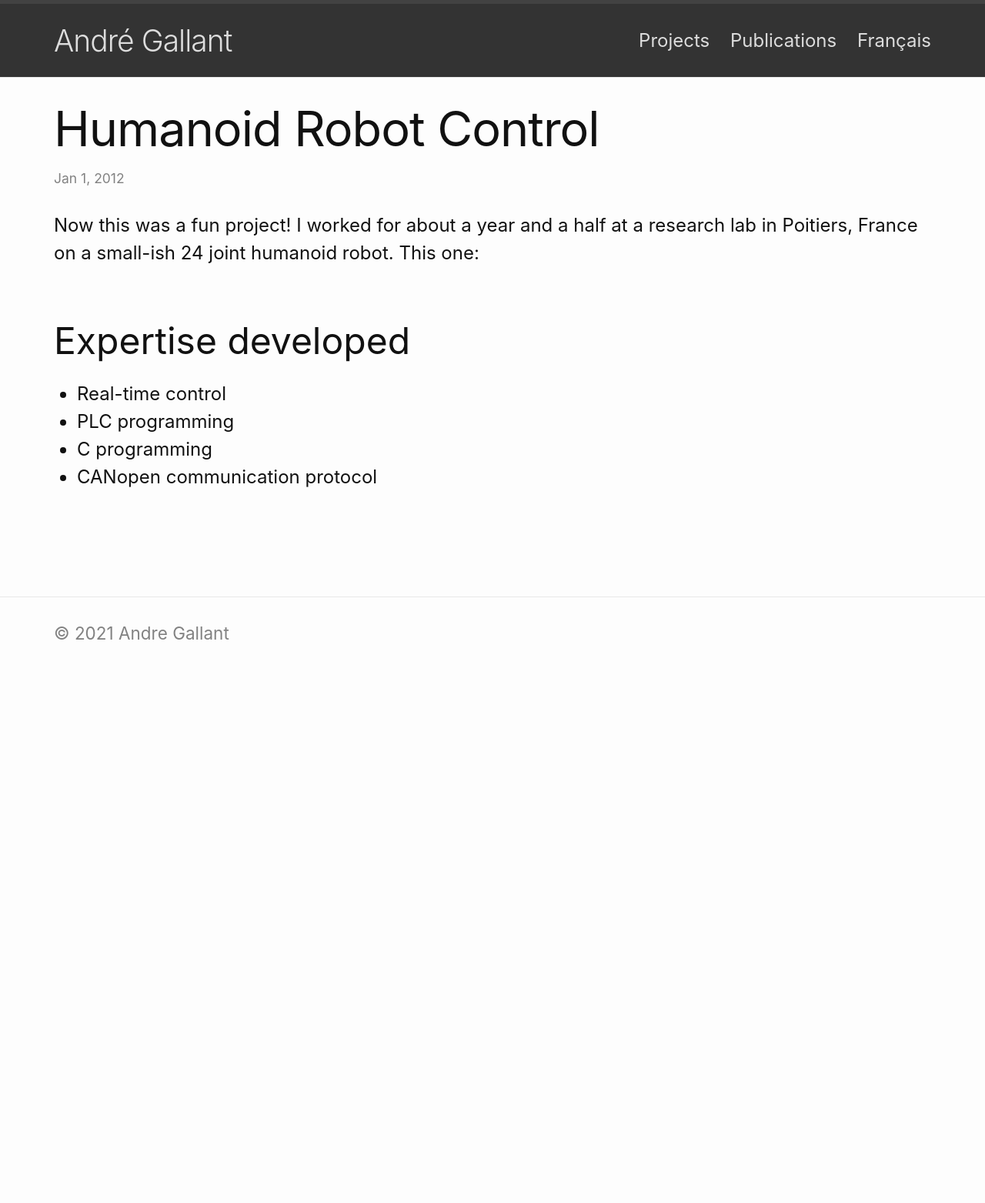
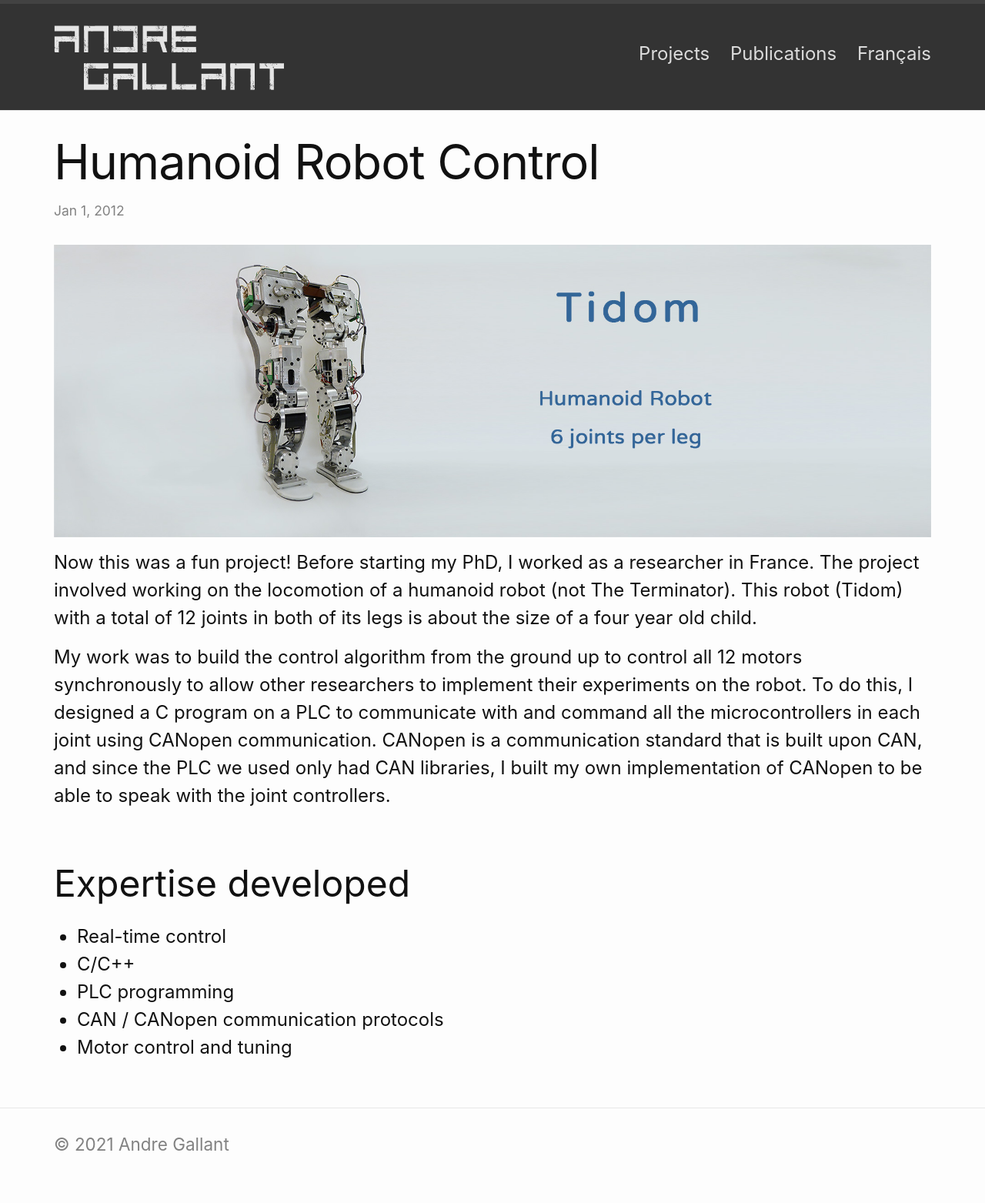
Before and after one commit to gallantandre/gallantandre.github.io, a Jekyll site: the page built from _posts/2012-01-01-humanoid.md, in a window 1280 px wide. Shown: the whole page at 77% size. Built offline with Jekyll 4.4.1, drawn with Linux system fonts in a browser that asks for light colours; our own code applies the rules of GitHub Pages for plain Markdown files; before the commit the page ends 900 px from its top, so only the background shows below that.

Commit message:
Add humanoid pages, and change header image.

```diff
--- a/_includes/header.html
+++ b/_includes/header.html
@@ -10,9 +10,9 @@
     {%- assign page_paths = site.header_pages | default: default_paths -%}
     {%- assign titles_size = site.pages | map: 'title' | join: '' | size -%}
     {%- if lang == 'en' -%}
-    <a class="site-title" rel="author" href="{{ "/" | relative_url }}">André Gallant</a>
+    <a class="site-title" rel="author" href="{{ "/" | relative_url }}"><img src={{ "/assets/images/Andre gallant logo.png" | relative_url }} style="max-width: 300px;"></a>
     {%- else -%}
-    <a class="site-title" rel="author" href="{{ "/accueil" | relative_url }}">André Gallant</a>
+    <a class="site-title" rel="author" href="{{ "/accueil" | relative_url }}"><img src={{ "/assets/images/Andre gallant logo.png" | relative_url }} style="max-width: 300px;"></a>
     {%- endif -%}
 
     <nav class="site-nav">
--- a/_posts/2012-01-01-humanoid.md
+++ b/_posts/2012-01-01-humanoid.md
@@ -4,14 +4,15 @@ lang: en
 content_type: project
 ---
 
-Now this was a fun project! I worked for about a year and a half at a research lab in Poitiers, France on a small-ish 24 joint humanoid robot. This one:
+![Tidom]({{ "assets/images/tidom-large.jpg" | relative_url }})
 
+Now this was a fun project! Before starting my PhD, I worked as a researcher in France. The project involved working on the locomotion of a humanoid robot (not The Terminator). This robot (Tidom) with a total of 12 joints in both of its legs is about the size of a four year old child.
 
-
-
+My work was to build the control algorithm from the ground up to control all 12 motors synchronously to allow other researchers to implement their experiments on the robot. To do this, I designed a C program on a PLC to communicate with and command all the microcontrollers in each joint using CANopen communication. CANopen is a communication standard that is built upon CAN, and since the PLC we used only had CAN libraries, I built my own implementation of CANopen to be able to speak with the joint controllers.
 
 ## Expertise developed
 - Real-time control
+- C/C++
 - PLC programming
-- C programming
-- CANopen communication protocol
+- CAN / CANopen communication protocols
+- Motor control and tuning
--- a/assets/css/style.scss
+++ b/assets/css/style.scss
@@ -5,8 +5,8 @@
 @import "minima/initialize";
 
 .site-header {
-    padding-top: 0.3rem;
-    padding-bottom: 0.3rem;
+    padding-top: 1rem;
+    padding-bottom: 1rem;
     background-color: #333;
     color: #bbb;
 }
```
Also changed, not shown: _posts/2011-04-01-maitrise.md (+4 -4 lines), _posts/2012-01-01-humanoid-fr.md (added, +18 -0 lines), assets/images/Andre gallant logo.png (added), assets/images/tidom-large.jpg (added).
